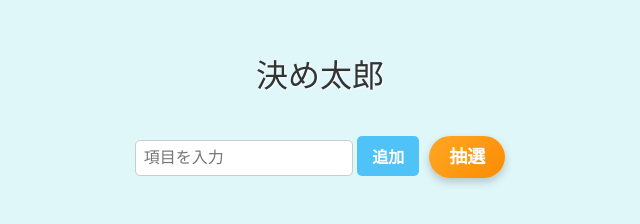
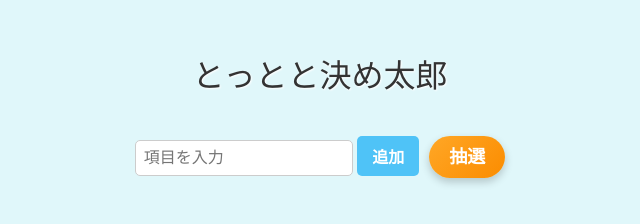
Before and after one commit to katsudon-tabetai/kimetaro, a plain HTML site: page index.html in a window 1280 px wide. Shown: the whole page, without its empty margins (320-960 px from the left). Drawn offline with Linux system fonts and the light colour scheme; some packages are replaced by stand-ins of ours; a script that the page names is missing; a web font is replaced by a local one.

Commit message:
Minor Adjustment

```diff
--- a/index.html
+++ b/index.html
@@ -4,7 +4,7 @@
 <head>
     <meta charset="UTF-8" />
     <meta name="viewport" content="width=device-width, initial-scale=1.0" />
-    <title>決め太郎</title>
+    <title>とっとと決め太郎</title>
 
     <!-- Google Fonts -->
     <link rel="preconnect" href="https://fonts.googleapis.com">
@@ -22,7 +22,7 @@
 </head>
 
 <body>
-    <h1>決め太郎</h1>
+    <h1>とっとと決め太郎</h1>
     <div class="controls">
         <!-- This layout remains the same on PC, changes only on mobile -->
         <div class="controls-row">
```
